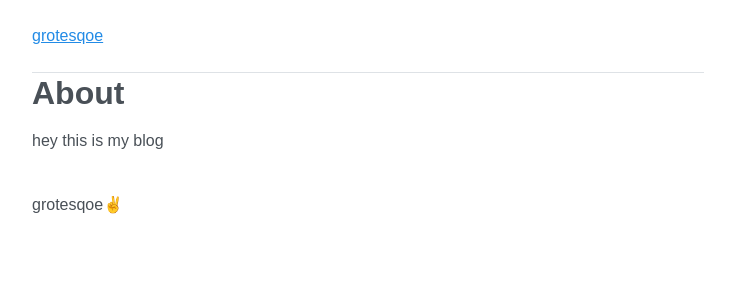
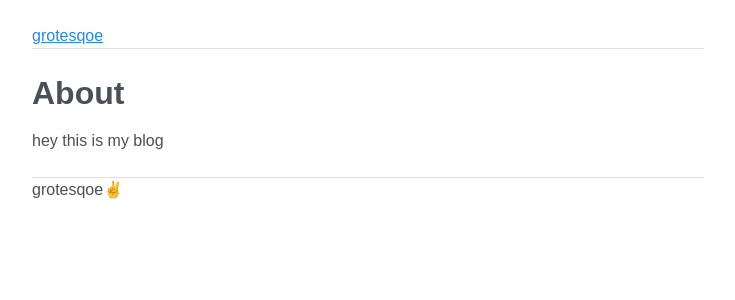
Before and after one commit to grotesqoe/www, a Jekyll site: the page built from about.md, in a window 1280 px wide. Shown: the top 300 px of the page, without its empty margins (272-1007 px from the left). Built offline with Jekyll 4.4.1, drawn with Linux system fonts in a browser that asks for light colours.

Commit message:
Update _layout.scss

```diff
--- a/_sass/_layout.scss
+++ b/_sass/_layout.scss
@@ -10,10 +10,14 @@
 
 .main-header,
 .main-footer {
-  padding-top: $spacer-2;
-  padding-bottom: $spacer-2;
+  margin-top: $spacer-2;
+  margin-bottom: $spacer-2;
 }
 
 .main-header {
   border-bottom: 1px solid $border-color;
 }
+
+.main-footer {
+  border-top: 1px solid $border-color;
+}
```
